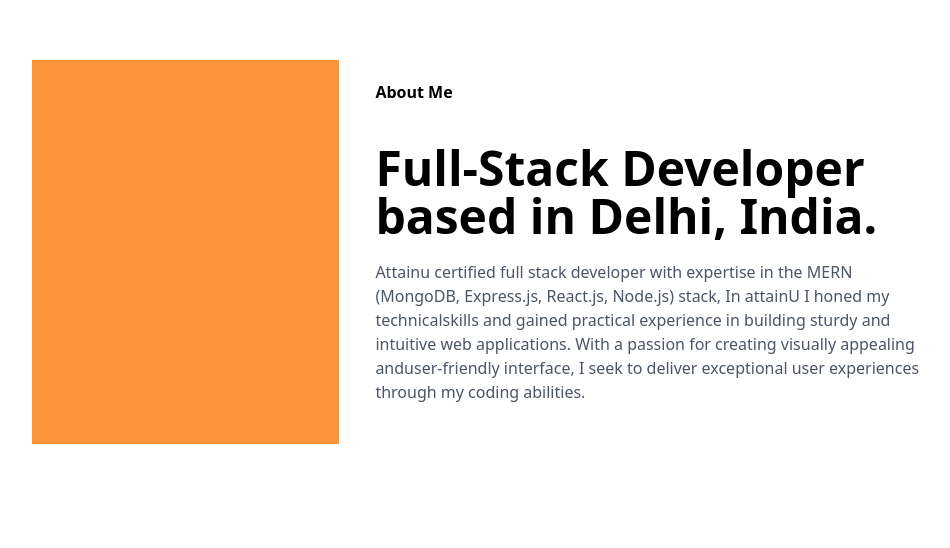
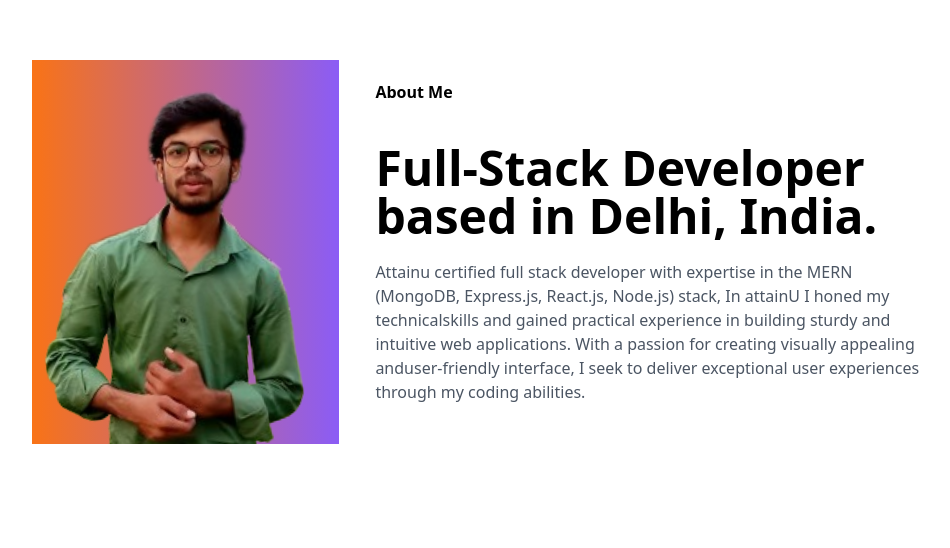
Before and after one commit to Mohit-au50/my_portfolio, a React (Vite) app: page / in a window 1280 px wide. Shown: the part 932-1480 px from the top of the page, without its empty margins (147-1097 px from the left). Built offline with nearby package versions, Linux system fonts and the light colour scheme.

Commit message:
update about page, add image

```diff
--- a/src/pages/About.jsx
+++ b/src/pages/About.jsx
@@ -1,5 +1,5 @@
 import React from "react";
-import profile from "../assets/profile.png";
+import profile from "../assets/image.png";
 
 const About = () => {
   return (
@@ -8,8 +8,12 @@ const About = () => {
         <div className="w-full items-center pt-24 lg:w-[72%] lg:mx-auto lg:pt-48">
           <div className="w-full flex flex-col lg:flex-row">
             {/* Image area */}
-            <div className="w-full h-52 bg-orange-400 lg:w-1/3 lg:h-[24rem]">
-              {/* <img src={profile} alt="" className="scale-125 absolute top-20" /> */}
+            <div className="w-full h-52 lg:w-1/3 lg:h-[24rem] overflow-hidden bg-gradient-to-r from-orange-500 to-violet-500">
+              <img
+                src={profile}
+                alt=""
+                className="relative scale-[2.1] top-20 -rotate-6"
+              />
             </div>
 
             {/* text */}
```
